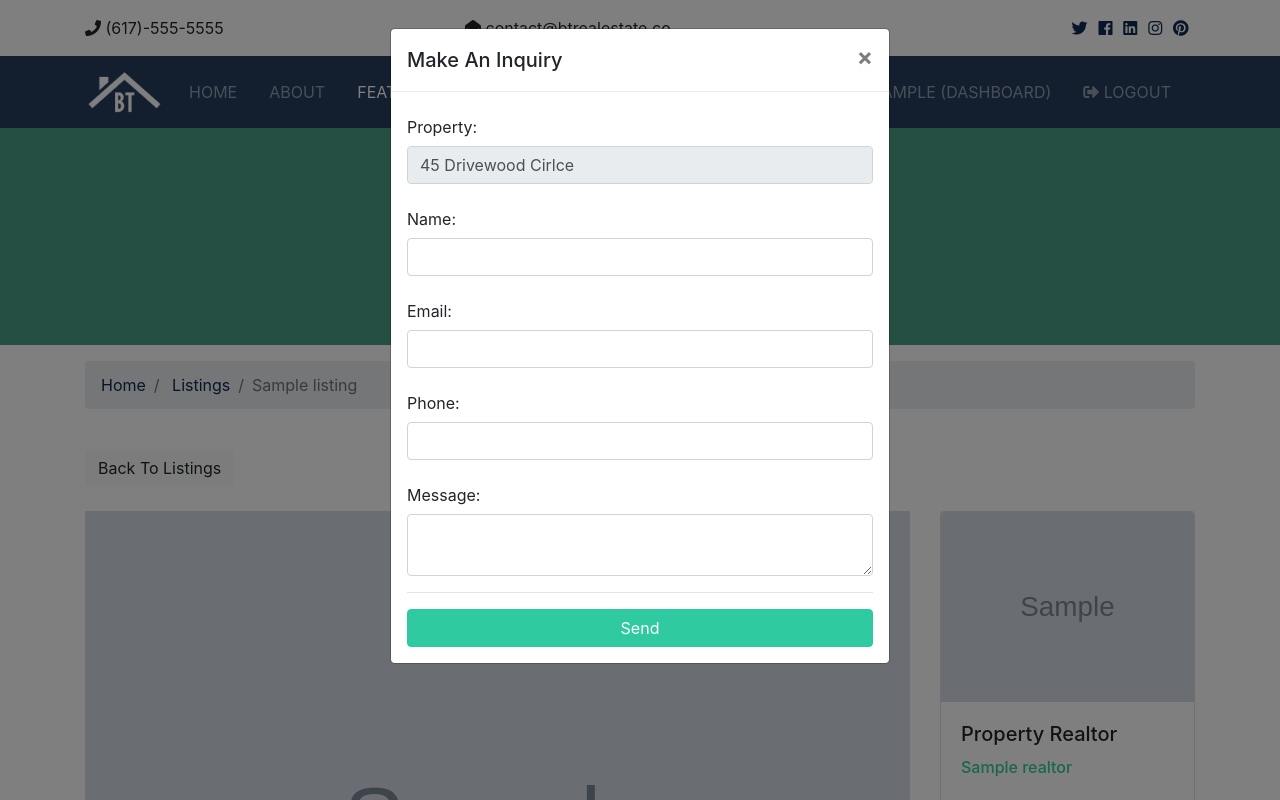
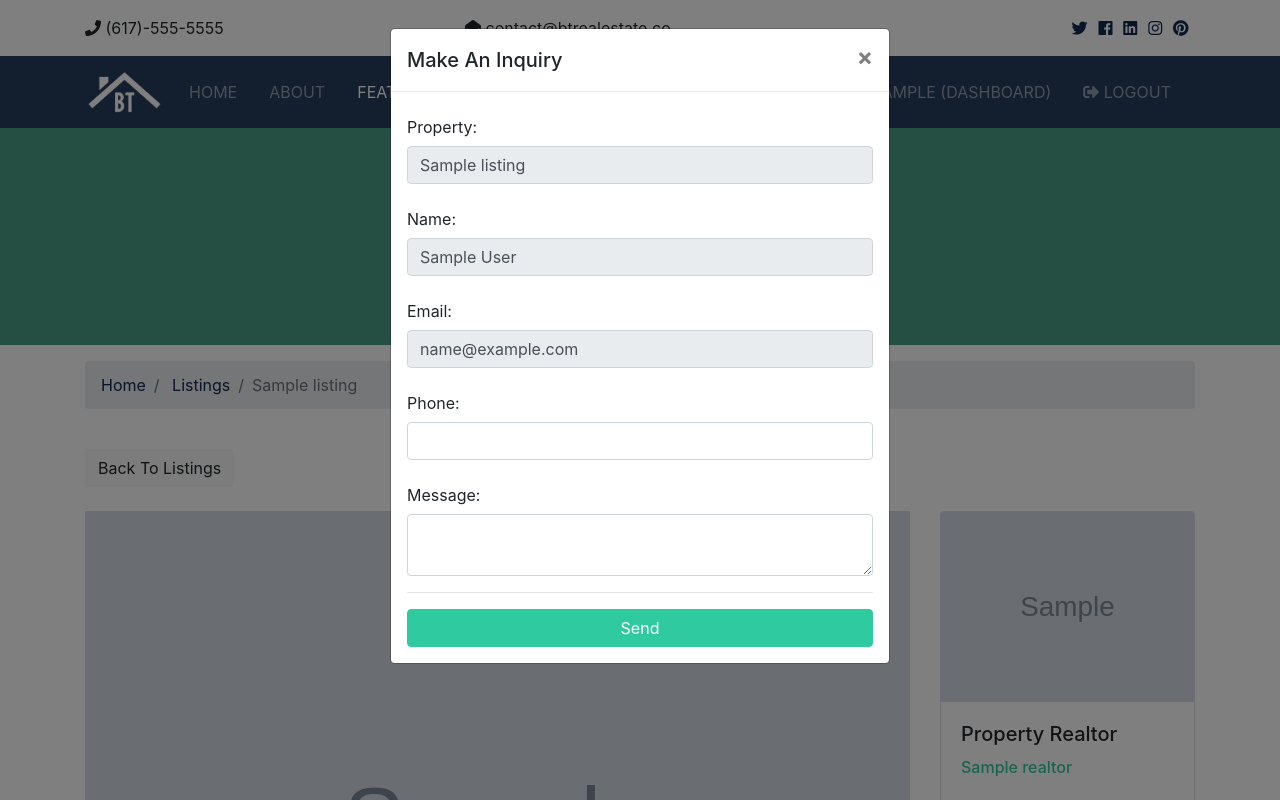
Before and after one commit to ishworpanta10/django_real_state_complete_project, a Django app: page /listings/1 in a window 1280 px wide, after a click on "Make An Inquiry". Run offline with Django 3.2, Linux system fonts and the light colour scheme; a user stored in the database is signed in; tables that the repository leaves empty hold one stand-in row (values such as "Sample post"); grey boxes marked "Sample" are stand-in pictures; parts of the project's set-up code (start-up, migrations or seed data) failed here and were passed over; some libraries are stand-ins or nearby versions.

Commit message:
Populate enquiry form if user is logged in

```diff
--- a/Real_Estate_Project/urls.py
+++ b/Real_Estate_Project/urls.py
@@ -25,4 +25,6 @@
     path('', include('pages.urls')),
     path('listings/', include('listings.urls')),
     path('accounts/', include('accounts.urls')),
+    path('contacts/', include('contacts.urls')),
+
 ] + static(settings.MEDIA_URL, document_root=settings.MEDIA_ROOT)
--- /dev/null
+++ b/contacts/urls.py
@@ -0,0 +1,8 @@
+from django.urls import path
+
+from .import views
+
+urlpatterns = [
+    path('contact', views.contact, name='contact'),
+
+]
--- a/contacts/views.py
+++ b/contacts/views.py
@@ -1,3 +1,5 @@
 from django.shortcuts import render
 
-# Create your views here.
+
+def contact(request):
+    return
--- a/templates/listings/listing.html
+++ b/templates/listings/listing.html
@@ -182,18 +182,30 @@
                 </button>
             </div>
             <div class="modal-body">
-                <form>
+
+                <form action="{% url 'contact' %}" method="POST">
+                    {% csrf_token %}
+                    {% if user.is_authenticated %}
+                    <input type="hidden" name="user_id" value="user.id">
+                    {% else %}
+                    <input type="hidden" name="user_id" value="0">
+                    {% endif %}
+                    <input type="hidden" name="realtor_email" value="{{ listing.realtor.email }}">
+                    <input type="hidden" name="listing_id" value="{{ listing.id }}">
+
                     <div class="form-group">
                         <label for="property_name" class="col-form-label">Property:</label>
-                        <input type="text" name="listing" class="form-control" value="45 Drivewood Cirlce" disabled>
+                        <input type="text" name="listing" class="form-control" value="{{ listing.title }}" disabled>
                     </div>
                     <div class="form-group">
                         <label for="name" class="col-form-label">Name:</label>
-                        <input type="text" name="name" class="form-control" required>
+                        <input type="text" name="name" class="form-control" {% if user.is_authenticated %}
+                            value="{{ user.first_name }} {{ user.last_name }}" disabled {% endif %} required>
                     </div>
                     <div class="form-group">
                         <label for="email" class="col-form-label">Email:</label>
-                        <input type="email" name="email" class="form-control" required>
+                        <input type="email" name="email" class="form-control" {% if user.is_authenticated %}
+                            value="{{ user.email }}" {% endif %} disabled required>
                     </div>
                     <div class="form-group">
                         <label for="phone" class="col-form-label">Phone:</label>
```
